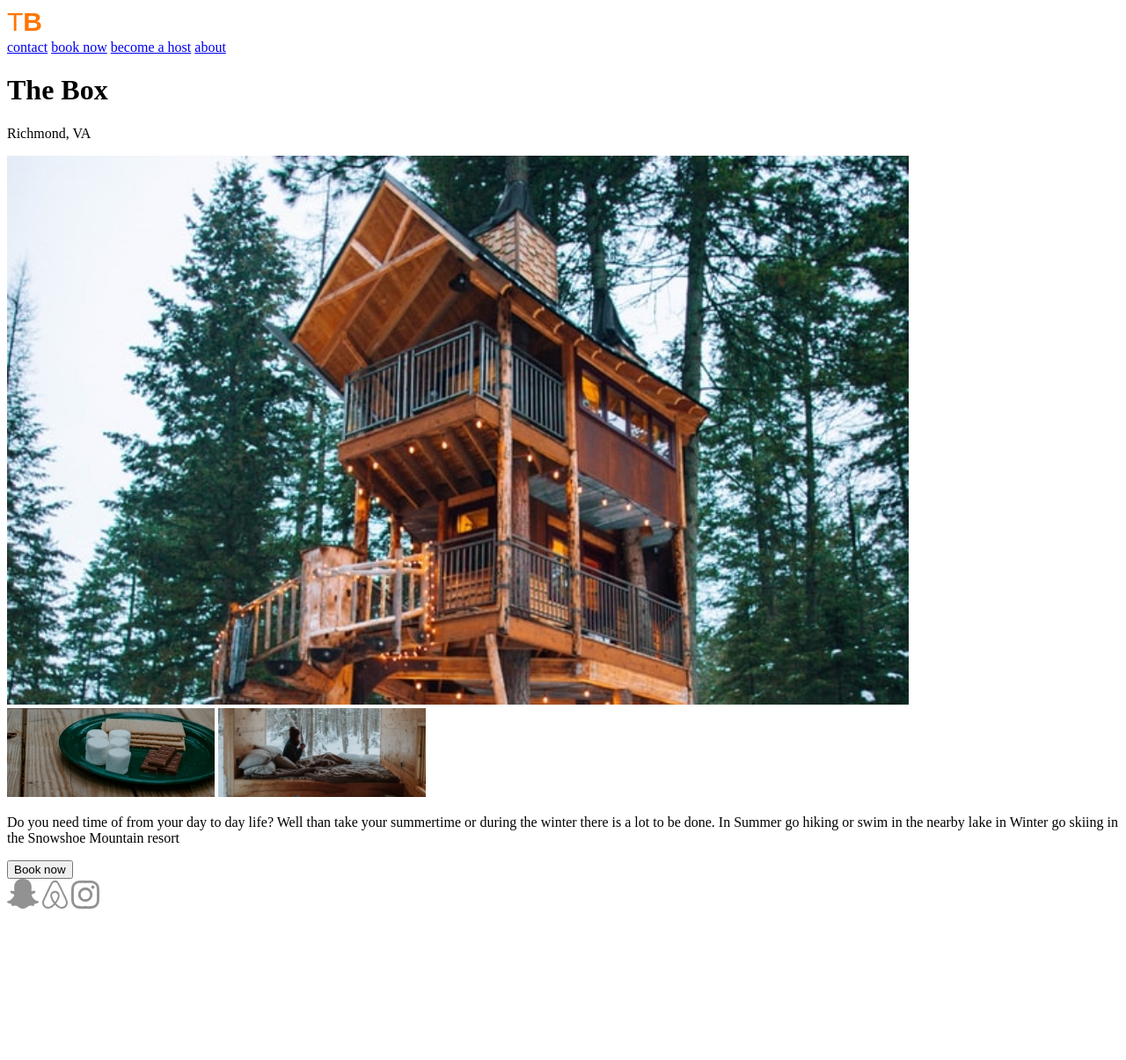
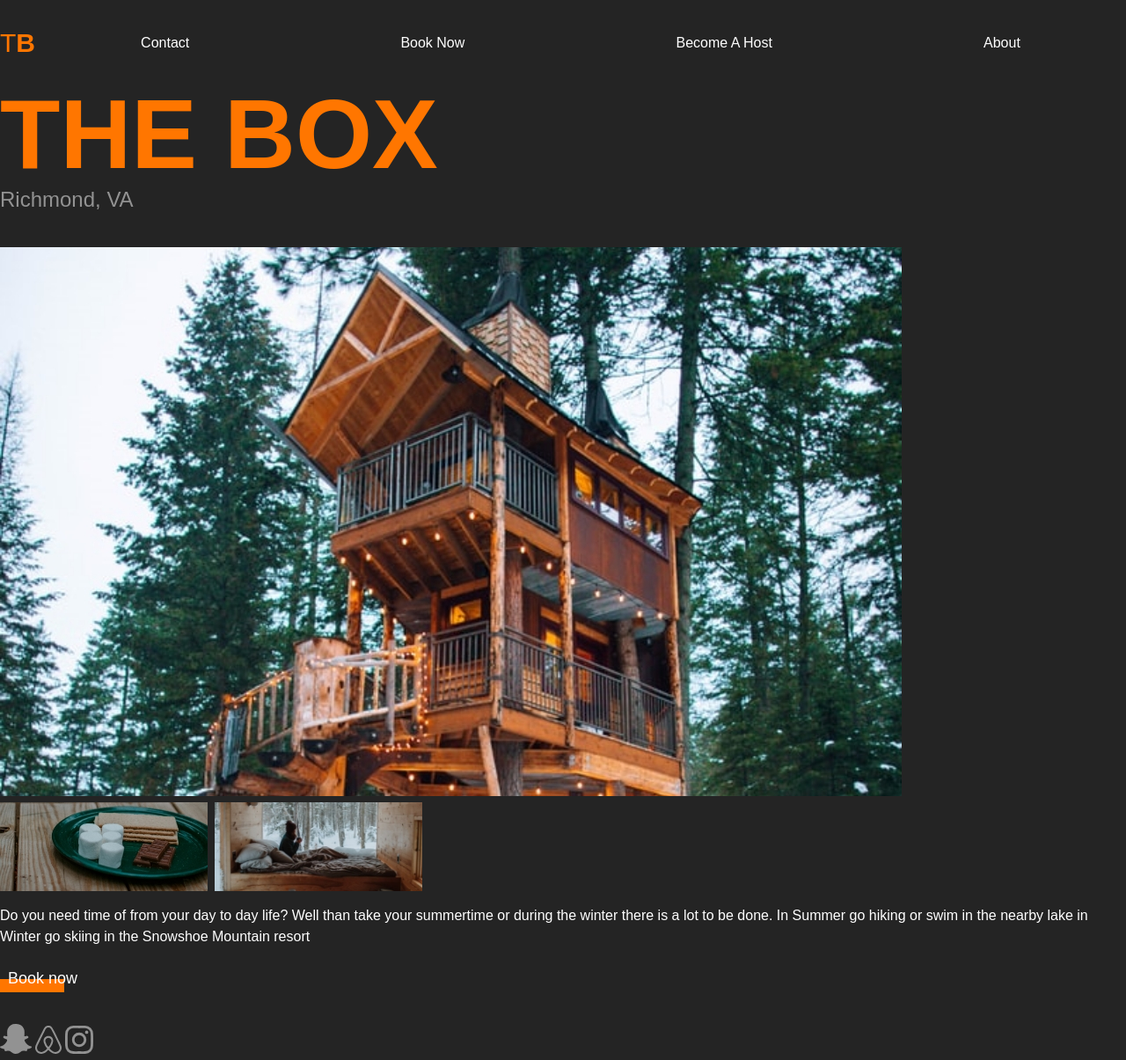
Before and after one commit to garosan/kevin-powell-front, a plain HTML site: page responsive-the-box/index.html in a window 1280 px wide. Shown: the whole page at 88% size. Before the commit the page ends 1045 px from the top, so only its background shows below. Drawn offline with Linux system fonts and the light colour scheme.

Commit message:
Add css for layout

```diff
--- a/responsive-the-box/css/styles.css
+++ b/responsive-the-box/css/styles.css
@@ -3,3 +3,110 @@
 *::after {
   box-sizing: border-box;
 }
+
+:root {
+  --clr-icons: #929292;
+  --clr-text: #fff;
+  --clr-bg-dark: #242424;
+  --clr-big-light: #3b3b3b;
+  --clr-accent: #ff7600;
+}
+
+body {
+  margin: 1em;
+  background-color: var(--clr-bg-dark);
+  color: var(--clr-text);
+  line-height: 1.5;
+  font-family: sans-serif;
+}
+
+img {
+  max-width: 100%;
+}
+
+.btn {
+  cursor: pointer;
+  display: inline-block;
+  border: 0;
+  background: transparent;
+  color: var(--clr-text);
+  font-size: 1.125rem;
+  padding: 0.5em;
+  position: relative;
+}
+
+.btn::after {
+  content: "";
+  position: absolute;
+  background: var(--clr-accent);
+  height: 0.85em;
+  width: 75%;
+  left: 0;
+  top: 50%;
+  z-index: -1;
+  transition: transform 175ms ease;
+  transform-origin: bottom left;
+}
+
+.btn:hover::after,
+.btn:focus::after {
+  transform: scale(1.35, 1.85);
+}
+
+.title {
+  color: var(--clr-accent);
+  text-transform: uppercase;
+  margin: 0;
+  line-height: 1;
+  font-size: clamp(3rem, 10vw, 7rem);
+}
+
+.location {
+  color: var(--clr-icons);
+  margin: 0;
+  font-size: 1.5rem;
+  margin-bottom: 1.5em;
+}
+
+header {
+  display: flex;
+  align-items: center;
+  margin: 2em 0;
+}
+
+.nav {
+  flex-grow: 1;
+  display: flex;
+  justify-content: space-around;
+}
+
+.nav__link {
+  color: var(--clr-text);
+  text-transform: capitalize;
+  text-decoration: none;
+}
+
+.nav__link:hover,
+.nav__link:focus {
+  color: var(--clr-accent);
+}
+
+.secondary-images {
+  display: flex;
+  gap: 0.5em;
+}
+
+footer {
+  margin-top: 2em;
+}
+
+.social-link:hover,
+.social-link:focus {
+  opacity: 0.5;
+}
+
+@media (min-width: 800px) {
+  body {
+    margin: 0;
+  }
+}
```
